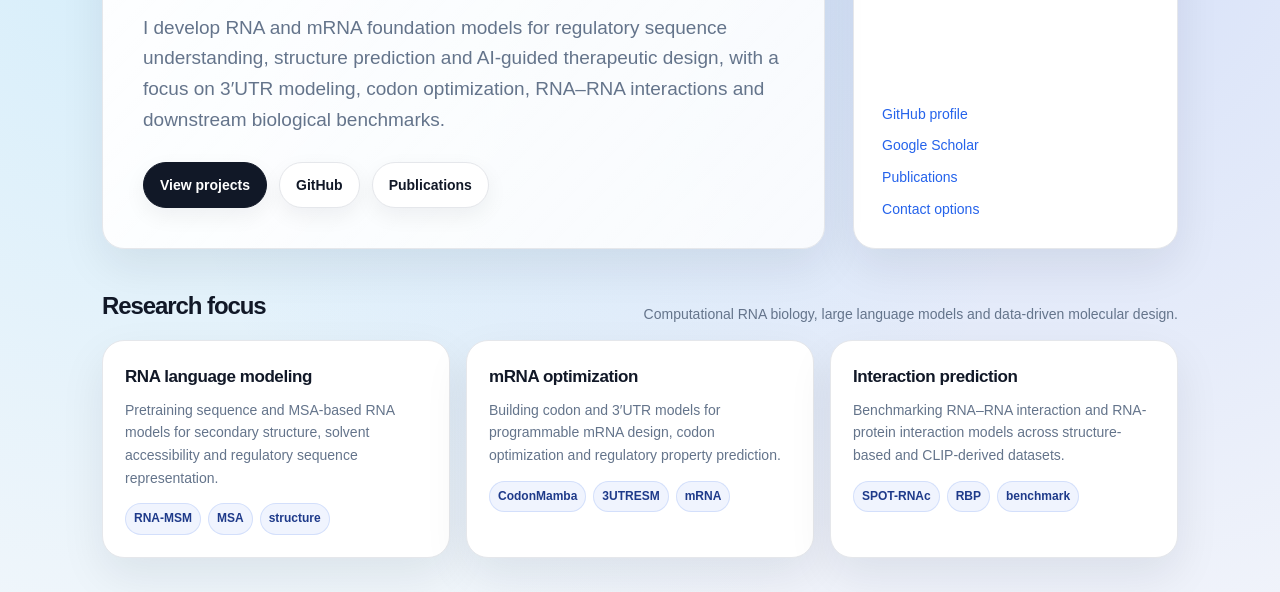
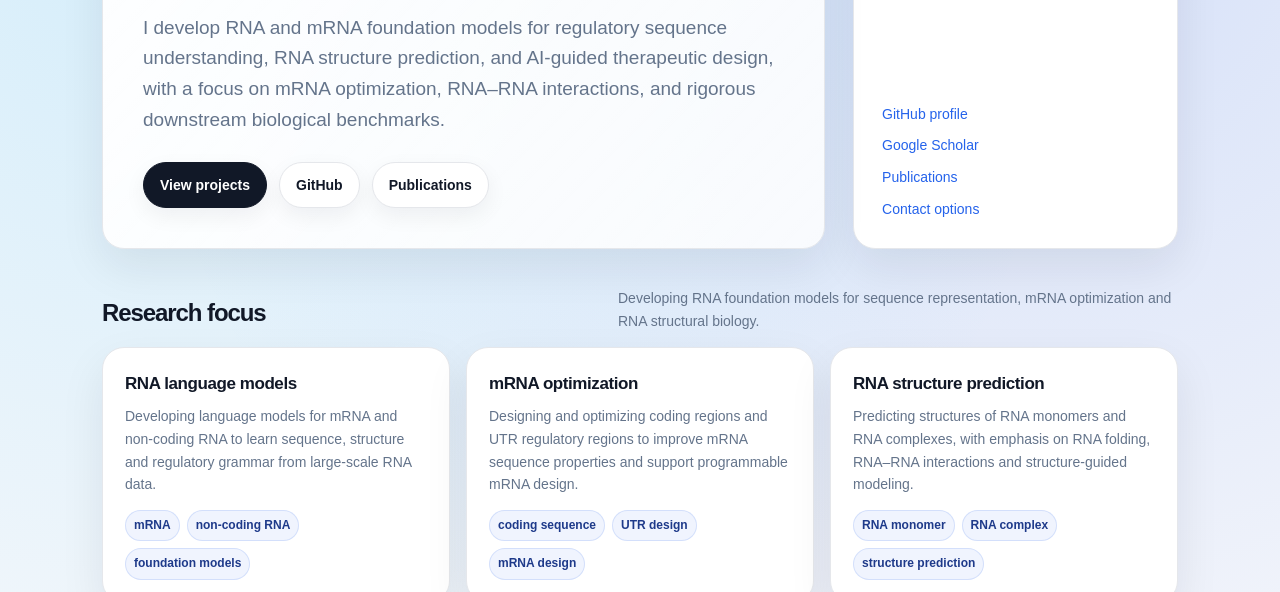
Before and after one commit to meilanglang/meilanglang.github.io, a plain HTML site: page index.html in a window 1280 px wide. Shown: the part 363-955 px from the top of the page. Drawn offline with Linux system fonts and the light colour scheme.

Commit message:
Add files via upload

```diff
--- a/index.html
+++ b/index.html
@@ -396,9 +396,7 @@
       <div class="hero-card">
         <h1>mRNA design,<br />RNA structure prediction,<br />RNA language model.</h1>
         <p class="subtitle">
-          I develop RNA and mRNA foundation models for regulatory sequence understanding,
-          structure prediction and AI-guided therapeutic design, with a focus on 3′UTR modeling,
-          codon optimization, RNA–RNA interactions and downstream biological benchmarks.
+          I develop RNA and mRNA foundation models for regulatory sequence understanding, RNA structure prediction, and AI-guided therapeutic design, with a focus on mRNA optimization, RNA–RNA interactions, and rigorous downstream biological benchmarks.
         </p>
         <div class="cta">
           <a class="btn primary" href="#projects">View projects</a>
@@ -424,38 +422,37 @@
     <section id="research">
       <div class="section-head">
         <h2>Research focus</h2>
-        <p>Computational RNA biology, large language models and data-driven molecular design.</p>
+        <p>Developing RNA foundation models for sequence representation, mRNA optimization and RNA structural biology.</p>
       </div>
 
       <div class="grid">
         <div class="card">
-          <h3>RNA language modeling</h3>
+          <h3>RNA language models</h3>
           <p>
-            Pretraining sequence and MSA-based RNA models for secondary structure,
-            solvent accessibility and regulatory sequence representation.
+            Developing language models for mRNA and non-coding RNA to learn sequence, structure and regulatory grammar from large-scale RNA data.
           </p>
           <div class="tag-row">
-            <span class="tag">RNA-MSM</span><span class="tag">MSA</span><span class="tag">structure</span>
+            <span class="tag">mRNA</span><span class="tag">non-coding RNA</span><span class="tag">foundation models</span>
           </div>
         </div>
+
         <div class="card">
           <h3>mRNA optimization</h3>
           <p>
-            Building codon and 3′UTR models for programmable mRNA design,
-            codon optimization and regulatory property prediction.
+            Designing and optimizing coding regions and UTR regulatory regions to improve mRNA sequence properties and support programmable mRNA design.
           </p>
           <div class="tag-row">
-            <span class="tag">CodonMamba</span><span class="tag">3UTRESM</span><span class="tag">mRNA</span>
+            <span class="tag">coding sequence</span><span class="tag">UTR design</span><span class="tag">mRNA design</span>
           </div>
         </div>
+
         <div class="card">
-          <h3>Interaction prediction</h3>
+          <h3>RNA structure prediction</h3>
           <p>
-            Benchmarking RNA–RNA interaction and RNA-protein interaction models
-            across structure-based and CLIP-derived datasets.
+            Predicting structures of RNA monomers and RNA complexes, with emphasis on RNA folding, RNA–RNA interactions and structure-guided modeling.
           </p>
           <div class="tag-row">
-            <span class="tag">SPOT-RNAc</span><span class="tag">RBP</span><span class="tag">benchmark</span>
+            <span class="tag">RNA monomer</span><span class="tag">RNA complex</span><span class="tag">structure prediction</span>
           </div>
         </div>
       </div>
```
